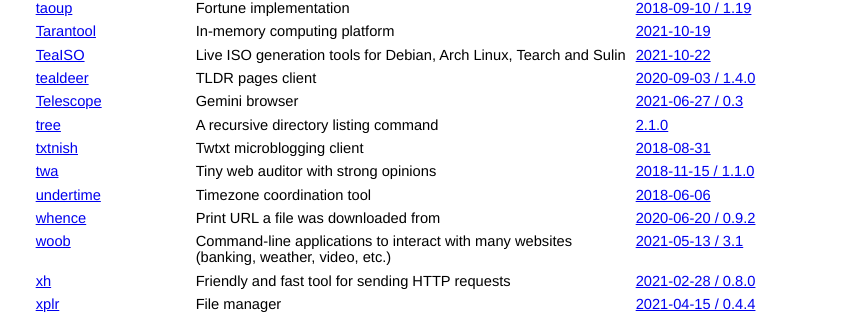
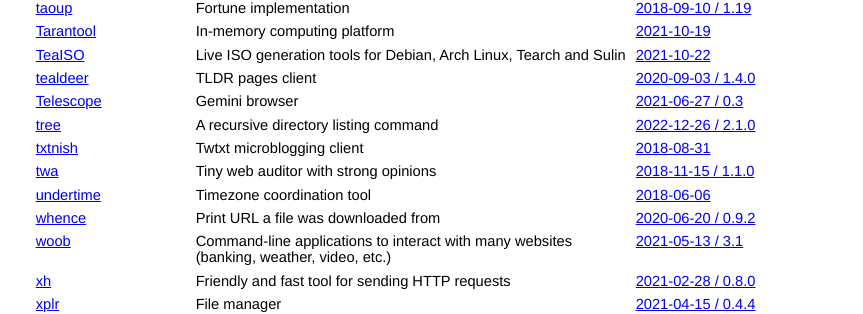
Before and after one commit to jcs/no_color, a Jekyll site: the page built from index.md, in a window 1280 px wide and 900 px high, scrolled down 4677 px. Shown: the part 143-457 px from the top of the window, without its empty margins (208-1071 px from the left). Built offline with Jekyll 4.4.1, drawn with Linux system fonts in a browser that asks for light colours; our own code applies the rules of GitHub Pages for plain Markdown files.

Commit message:
Add the release date to tree's link

```diff
--- a/index.md
+++ b/index.md
@@ -242,7 +242,7 @@ color via `NO_COLOR`.
 | [TeaISO](https://gitlab.com/tearch-linux/applications-and-tools/teaiso) | Live ISO generation tools for Debian, Arch Linux, Tearch and Sulin | [2021-10-22](https://gitlab.com/tearch-linux/applications-and-tools/teaiso/-/commit/151c61c299bd71adc1987ef73ad588cfbe88d244) |
 | [tealdeer](http://github.com/dbrgn/tealdeer) | TLDR pages client | [2020-09-03 / 1.4.0](https://github.com/dbrgn/tealdeer/releases/tag/v1.4.0) |
 | [Telescope](https://telescope.omarpolo.com) | Gemini browser | [2021-06-27 / 0.3](https://github.com/omar-polo/telescope/releases/tag/0.3) |
-| [tree](https://oldmanprogrammer.net/source.php?dir=projects/tree) | A recursive directory listing command | [2.1.0](https://gitlab.com/OldManProgrammer/unix-tree/-/blob/22a2e268206b8d2238a686458c4702f9b3689e5b/CHANGES) |
+| [tree](https://oldmanprogrammer.net/source.php?dir=projects/tree) | A recursive directory listing command | [2022-12-26 / 2.1.0](https://gitlab.com/OldManProgrammer/unix-tree/-/blob/22a2e268206b8d2238a686458c4702f9b3689e5b/CHANGES) |
 | [txtnish](https://github.com/mdom/txtnish) | Twtxt microblogging client | [2018-08-31](https://github.com/mdom/txtnish/commit/257d312ac282ab99e8357e31f6c282b881fbb171) |
 | [twa](https://github.com/trailofbits/twa) | Tiny web auditor with strong opinions | [2018-11-15 / 1.1.0](https://github.com/trailofbits/twa/releases/tag/1.1.0) |
 | [undertime](https://gitlab.com/anarcat/undertime) | Timezone coordination tool | [2018-06-06](https://gitlab.com/anarcat/undertime/commit/0c4c2b38f32127a0dc59d2bd6e5f9db0b61ca847) |
```
